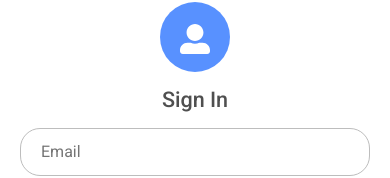
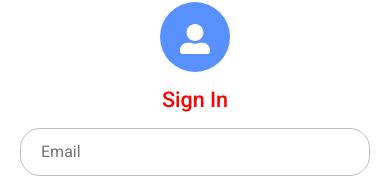
Before and after one commit to NarithNR9/PheapYunFrontend, a React (Create React App) app: page /login in a window 390 px wide. Shown: the part 158-336 px from the top of the page. Built offline with nearby package versions, Linux system fonts and the light colour scheme.

Commit message:
fix navbar

```diff
--- a/src/App.css
+++ b/src/App.css
@@ -134,16 +134,3 @@
 .hidden {
   display: none;
 }
-
-@media (max-width: 576px) {
-  .registration-form form {
-    padding: 50px 20px;
-  }
-
-  .registration-form .form-icon {
-    width: 70px;
-    height: 70px;
-    font-size: 30px;
-    line-height: 70px;
-  }
-}
--- a/src/components/Header.jsx
+++ b/src/components/Header.jsx
@@ -1,4 +1,4 @@
-import React, { useState } from 'react'
+import React from 'react'
 import { FaBars, FaSearch, FaUserCircle } from 'react-icons/fa'
 import { Link, useNavigate } from 'react-router-dom'
 import { useSelector, useDispatch } from 'react-redux'
@@ -8,8 +8,6 @@ const Header = () => {
   const navigate = useNavigate()
   const dispatch = useDispatch()
   const { user, isAdmin } = useSelector((state) => state.auth)
-
-  const { searchName, setSearchName } = useState('')
 
   if (window.location.pathname === '/Explore') {
     // document.getElementById('navType').click()
@@ -113,8 +111,14 @@ const Header = () => {
               </Link>
             </li>
           </ul>
+          <div className='d-flex justify-content-between'>
             <form onSubmit={search} className='d-flex' role='search'>
-              <FaSearch onClick={search} className='mt-1 me-1 hover' color='white' size={'30px'} />
+              <FaSearch
+                onClick={search}
+                className='mt-1 me-1 hover'
+                color='white'
+                size={'30px'}
+              />
               <input
                 id='search'
                 className='form-control me-2'
@@ -124,7 +128,7 @@ const Header = () => {
               />
             </form>
             {user !== null ? (
-            <div className='dropdown ms-3 mb-1'>
+              <div className='dropdown pf ms-3 mb-1'>
                 <a
                   className='dropdown-toggle d-flex align-items-center hidden-arrow'
                   href='#a'
@@ -152,7 +156,11 @@ const Header = () => {
                   <li>
                     <div className='d-flex mt-2 align-items-center justify-content-center fw-bold text-capitalize'>
                       {!user.imageUrl ? (
-                      <FaUserCircle className='me-1 ' color='' size={'30px'} />
+                        <FaUserCircle
+                          className='me-1 '
+                          color=''
+                          size={'30px'}
+                        />
                       ) : (
                         <img
                           src={user.imageUrl}
@@ -196,6 +204,7 @@ const Header = () => {
             )}
           </div>
         </div>
+      </div>
     </nav>
   )
 }
--- a/src/index.css
+++ b/src/index.css
@@ -1,3 +1,25 @@
 body {
   font-family: Roboto, Helvetica, Arial, sans-serif;
 }
+
+@media (max-width: 576px) {
+  .registration-form form {
+    padding: 50px 20px;
+  }
+
+  .registration-form .form-icon {
+    width: 70px;
+    height: 70px;
+    font-size: 30px;
+    line-height: 70px;
+  }
+
+  .red {
+    color: red;
+  }
+
+}
+
+@media (max-width: 991.98px) {
+
+}
--- a/src/pages/Login.jsx
+++ b/src/pages/Login.jsx
@@ -89,7 +89,7 @@ const Login = () => {
               <FaUserAlt />
             </span>
           </div>
-          <h4 className='d-flex justify-content-center mb-3'>Sign In</h4>
+          <h4 className='d-flex justify-content-center mb-3 red'>Sign In</h4>
           <div className='form-group'>
             <input
               type='text'
--- a/src/pages/MovieDetail.jsx
+++ b/src/pages/MovieDetail.jsx
@@ -52,7 +52,7 @@ const MovieDetail = () => {
       const favo = favourites.map((ele) => {
         return { movieId: ele._id }
       })
-      favo.push({ movieId: movieId })
+      favo.unshift({ movieId: movieId })
       const data = { email: user.email, favourite: favo }
       setFav(true)
       dispatch(updateFavourite(data))
```
Lines whose indentation alone changed are shown as unchanged.
